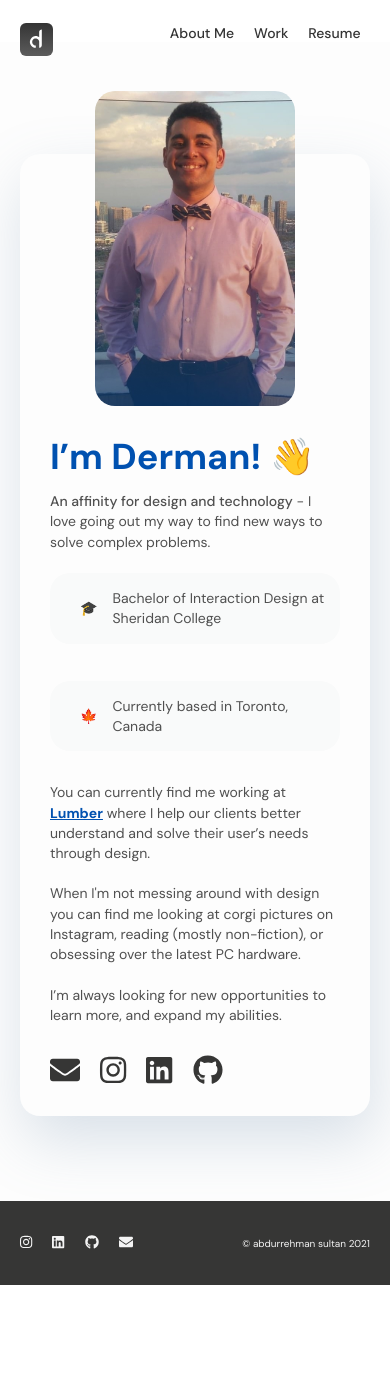
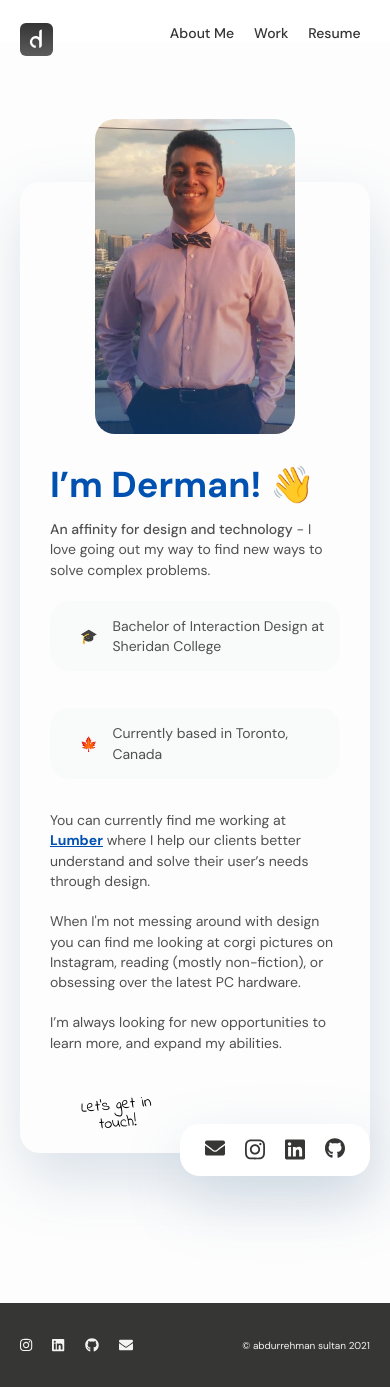
Before and after one commit to dermansultan/Portfolio2020, a React (Create React App) app: page /About in a window 390 px wide. Before the commit the page ends 1285 px from the top, so only its background shows below. Built offline with nearby package versions, Linux system fonts and the light colour scheme.

Commit message:
Finish responsive styling of about page

```diff
--- a/src/Components/About.jsx
+++ b/src/Components/About.jsx
@@ -16,6 +16,7 @@ import { docTitleUpdate } from "./docTitleUpdate";
 import ReactGa from "react-ga";
 import styled from "styled-components";
 import { device } from "../theme";
+import { ReactComponent as Arrow } from "../Img/arrow.svg";
 
 const Header = styled.h2`
   font-family: DM Sans;
@@ -45,6 +46,7 @@ const SpanLink = styled.a`
   text-decoration: underline;
   &:hover {
     color: #0c468a;
+    text-decoration: underline;
   }
 `;
 
@@ -184,6 +186,149 @@ const Spacer = styled.div`
   }
 `;
 
+const Social = styled.div`
+  position: absolute;
+  bottom: 0;
+  right: 0;
+  display: flex;
+  align-items: center;
+  #arrow {
+    display: flex;
+    margin-bottom: 50px;
+    svg {
+      margin-top: 15px;
+      width: 229px;
+    }
+  }
+  #arrow span {
+    display: block;
+    transform: rotate(-5deg);
+    font-size: 64px;
+    line-height: 115%;
+    max-width: 290px;
+    text-align: center;
+    margin-right: 32px;
+  }
+
+  .icon {
+    margin: 0;
+    width: 75px;
+    height: auto;
+  }
+
+  #icons {
+    padding: 64px 80px;
+    box-shadow: 4px 24px 60px rgba(109, 141, 173, 0.25);
+    border-radius: 20px;
+    display: flex;
+    gap: 100px;
+    background-color: white;
+    position: relative;
+    bottom: -60px;
+    margin-left: 50px;
+  }
+
+  @media screen and ${device.smallDesktop} {
+    #arrow span {
+      font-size: 50px;
+    }
+
+    #arrow svg {
+      width: 180px;
+    }
+
+    .icon {
+      width: 50px;
+    }
+
+    #icons {
+      padding: 54px 70px;
+      gap: 60px;
+    }
+  }
+
+  @media screen and ${device.smallLaptop} {
+    #arrow span {
+      font-size: 40px;
+      max-width: 219px;
+      margin-right: 0px;
+    }
+
+    #arrow svg {
+      width: 160px;
+    }
+
+    .icon {
+      width: 50px;
+    }
+
+    #icons {
+      padding: 34px 60px;
+      gap: 60px;
+      bottom: -40px;
+      margin-left: 30px;
+    }
+  }
+  @media screen and ${device.tablet} {
+    #arrow span {
+      font-size: 30px;
+      max-width: 200px;
+      margin-right: 0px;
+    }
+
+    #arrow svg {
+      width: 120px;
+      margin-top: 0;
+    }
+
+    #arrow {
+      margin-bottom: 20px;
+    }
+
+    .icon {
+      width: 30px;
+    }
+
+    #icons {
+      padding: 24px 40px;
+      gap: 30px;
+      bottom: -25px;
+      margin-left: 20px;
+    }
+
+    @media screen and ${device.mobileTablet} {
+      #arrow span {
+        font-size: 20px;
+        max-width: 130px;
+      }
+      #arrow svg {
+        width: 90px;
+        margin-top: -10px;
+      }
+    }
+
+    @media screen and ${device.mobile} {
+      #arrow span {
+        font-size: 16px;
+        max-width: 86px;
+      }
+      #arrow svg {
+        display: none;
+      }
+      .icon {
+        width: 20px;
+      }
+
+      #icons {
+        padding: 14px 25px;
+        gap: 20px;
+        bottom: -25px;
+        margin-left: 20px;
+      }
+    }
+  }
+`;
+
 const outro = { duration: 1.25, ease: [0.6, 0.01, -0.05, 0.9] };
 
 const About = () => {
@@ -259,7 +404,14 @@ const About = () => {
             I’m always looking for new opportunities to learn more, and expand
             my abilities.
           </Para>
-          <div className="socialBtnWrapper">
+          <Social>
+            <div id="arrow">
+              <span style={{ fontFamily: "Indie Flower" }}>
+                Let’s get in touch!
+              </span>
+              <Arrow />
+            </div>
+            <div id="icons">
               <a href="mailto:abdurrehmansultan4@gmail.com" target="_blank">
                 <FontAwesomeIcon
                   icon={faEnvelope}
@@ -292,6 +444,7 @@ const About = () => {
                 />
               </a>
             </div>
+          </Social>
         </div>
       </motion.div>
     </div>
--- a/src/index.css
+++ b/src/index.css
@@ -1,3 +1,4 @@
+@import url("https://fonts.googleapis.com/css2?family=Indie+Flower&display=swap");
 :root {
   --main-bg-colour: #f4f4f4;
   --main-txt-colour: #363635;
@@ -358,8 +359,8 @@ footer {
   width: 100%;
   display: flex;
   min-height: 100vh;
-  padding-top: 5vh;
-  padding-bottom: 10vh;
+  padding-top: 70px;
+  padding-bottom: 150px;
   align-items: center;
   justify-content: center;
   flex-direction: column;
@@ -446,18 +447,14 @@ footer {
   border-radius: 50%;
 }
 
-.socialBtnWrapper {
-  padding-top: 30px;
-}
-
 .icon {
   color: var(--main-txt-colour);
   font-size: clamp(30px, 3.5vw, 40px);
   margin-right: 20px;
+  transition: all 0.1s ease-in-out;
 }
 
 .icon:hover {
-  transition: all 0.1s ease-in-out;
   color: var(--main-blue);
 }
 
@@ -842,7 +839,7 @@ footer {
 
 @media only screen and (max-width: 1279px) {
   .aboutBio {
-    padding: 53px 62px 108px 200px;
+    padding: 53px 62px 158px 200px;
   }
 
   .aboutContainer {
@@ -853,7 +850,7 @@ footer {
 
 @media only screen and (max-width: 689px) {
   .aboutBio {
-    padding: 280px 30px 30px;
+    padding: 280px 30px 100px;
   }
 
   .aboutContainer {
```
Also changed, not shown: src/Img/arrow.svg (added). Lines whose indentation alone changed are shown as unchanged.
